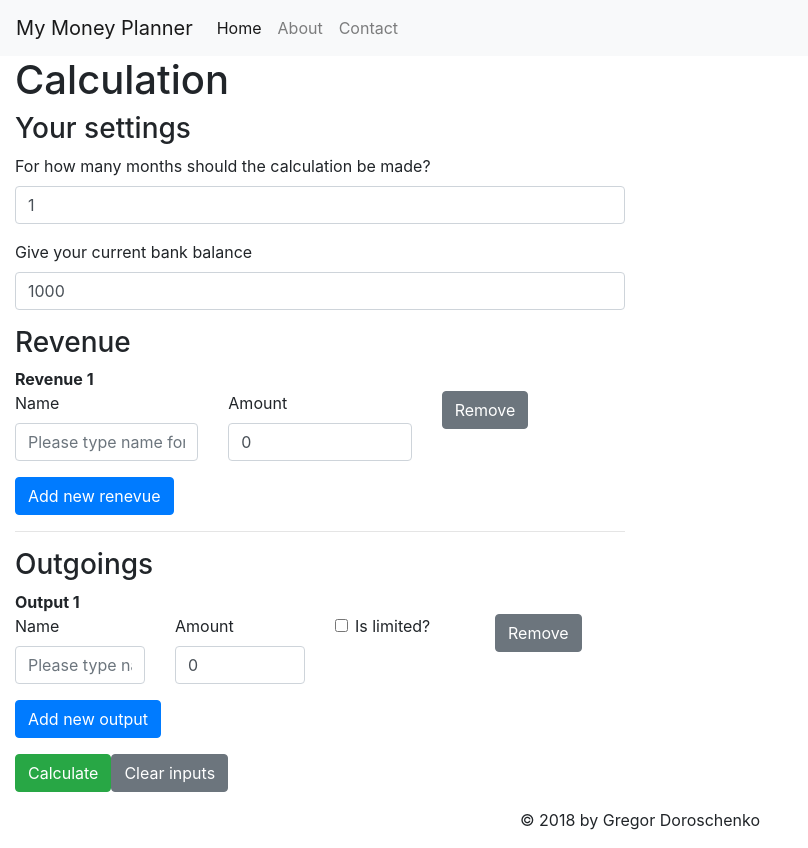
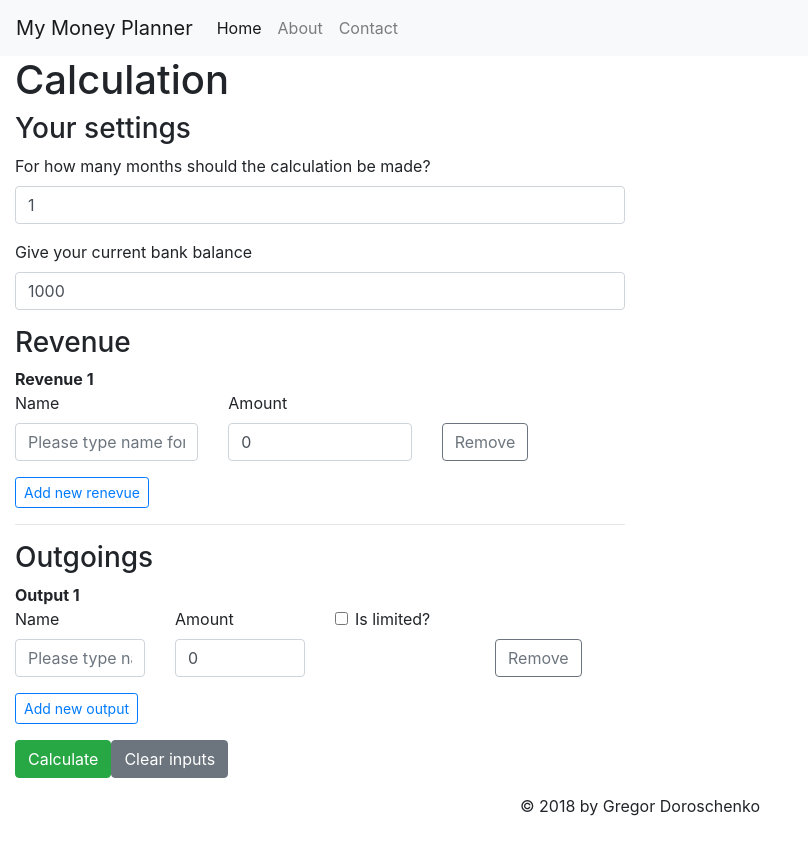
Before and after one commit to bublikxd/my-money-planner, an Angular app: page /home in a window 1280 px wide. Shown: the whole page, without its empty margins (0-808 px from the left). Built offline with nearby package versions, Linux system fonts and the light colour scheme.

Commit message:
change buttons styling

```diff
--- a/src/app/home/home.component.html
+++ b/src/app/home/home.component.html
@@ -55,7 +55,7 @@
                                 <div class="col">
                                     <div class="form-group">
                                         <button type="button"
-                                                class="btn btn-secondary"
+                                                class="btn btn-outline-secondary btn-remove"
                                                 (click)="deleteRevenueItem(i)">Remove</button>
                                     </div>
                                 </div>
@@ -64,7 +64,7 @@
                     </div>
                     <div class="form-group">
                         <button type="button"
-                                class="btn btn-primary"
+                                class="btn btn-outline-primary btn-sm"
                                 (click)="addNewRevenueItem()">Add new renevue</button>
                     </div>
                 </div>
@@ -110,7 +110,7 @@
                                 <div class="col">
                                     <div class="form-group">
                                         <button type="button"
-                                                class="btn btn-secondary"
+                                                class="btn btn-outline-secondary btn-remove"
                                                 (click)="deleteOutgoingsItem(j)">Remove</button>
                                     </div>
                                 </div>
@@ -119,7 +119,7 @@
                     </div>
                     <div class="form-group">
                         <button type="button"
-                                class="btn btn-primary"
+                                class="btn btn-outline-primary btn-sm"
                                 (click)="addNewOutgoingsItem()">Add new output</button>
                     </div>
                 </div>
--- a/src/app/home/home.component.scss
+++ b/src/app/home/home.component.scss
@@ -1,3 +1,7 @@
 .home {
   min-height: 90vh;
+
+  .btn-remove {
+    margin-top: 2em;
+  }
 }
```
